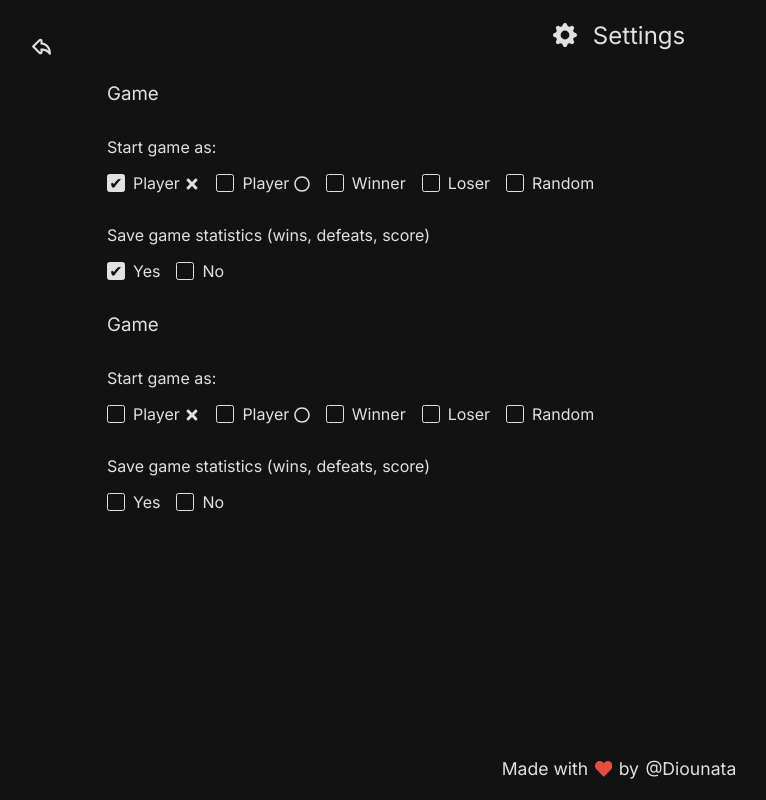
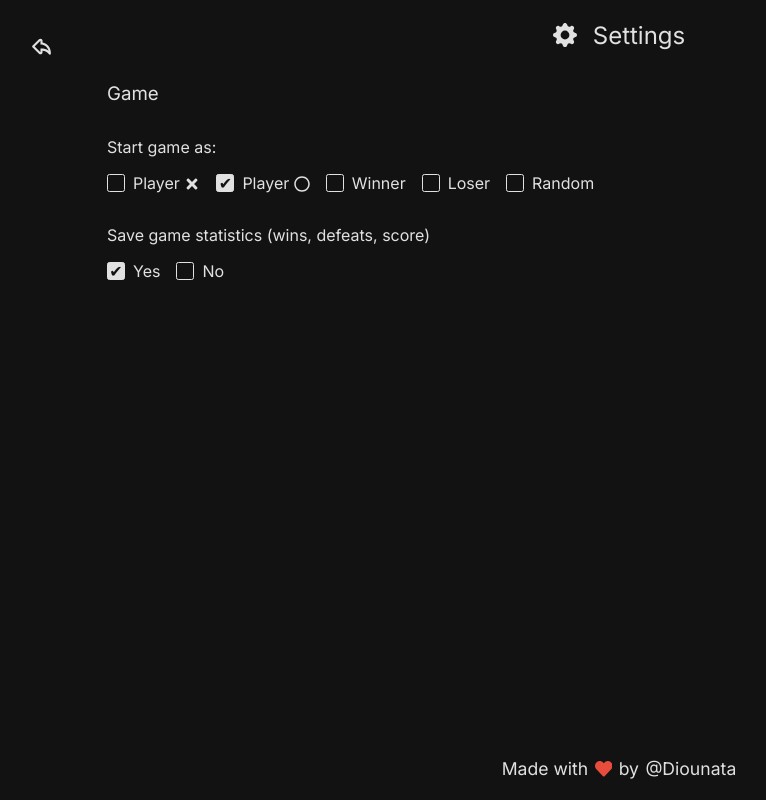
Before and after one commit to Diounata/tic-tac-toe, a Next.js app: page /settings in a window 1280 px wide. Shown: the whole page, without its empty margins (21-787 px from the left). Built offline with nearby package versions, Linux system fonts and the light colour scheme.

Commit message:
Add: Start Game As setting

```diff
--- a/package.json
+++ b/package.json
@@ -9,7 +9,7 @@
   },
   "dependencies": {
     "@types/react-icons": "^3.0.0",
-    "next": "10.2.3",
+    "next": "^11.1.0",
     "react": "17.0.2",
     "react-dom": "17.0.2",
     "react-icons": "^4.2.0",
--- a/src/Components/General/RadioButton.tsx
+++ b/src/Components/General/RadioButton.tsx
@@ -6,12 +6,14 @@ type RadioProps = {
     name: string;
     children: ReactNode;
     selected?: boolean;
+
+    onClick?: () => void;
 };
 
-export default function RadioButton({ id, name, children, selected }: RadioProps) {
+export default function RadioButton({ id, name, children, selected, onClick }: RadioProps) {
     return (
         <div className={styles.container}>
-            <input type='radio' name={name} id={id} checked={selected} />
+            <input type='radio' name={name} id={id} checked={selected} onClick={onClick} />
 
             <label htmlFor={id}>{children}</label>
         </div>
--- a/src/Contexts/GameContext.tsx
+++ b/src/Contexts/GameContext.tsx
@@ -2,9 +2,11 @@ import { createContext, ReactNode, useContext, useEffect, useState } from 'react
 
 import { useModal } from './ModalContext';
 import { usePlayers } from './PlayersContext';
+import { useSettings } from './SettingsContext';
 
 import X from '@Icons/X';
 import O from '@Icons/O';
+import { start } from 'repl';
 
 export const GameContext = createContext({} as ContextProps);
 
@@ -77,7 +79,7 @@ export function GameContextProvider({ children }: ChildrenProps) {
     const [playersName, setPlayersName] = useState({} as PlayersName);
 
     const [position, setPosition] = useState(['', '', '', '', '', '', '', '', '']);
-    const [playerTurn, setPlayerTurn] = useState('Player'); // It'll start as X
+    const [playerTurn, setPlayerTurn] = useState('');
     const [amountFilledPosition, setAmountFilledPosition] = useState(0);
     const [winner, setWinner] = useState<PlayerContentProps>();
     const [winnerPosition, setWinnerPosition] = useState([]);
@@ -85,6 +87,7 @@ export function GameContextProvider({ children }: ChildrenProps) {
 
     const { isModalOpen, changeModalState } = useModal();
     const { updatePlayersWhenWinning, updatePlayersWhenTie, updateHistory } = usePlayers();
+    const { startGameAs } = useSettings();
 
     function updatePlayer(xPlayer: PlayerContentProps, oPlayer: PlayerContentProps): void {
         const newPlayers = { x: xPlayer, o: oPlayer };
@@ -214,7 +217,6 @@ export function GameContextProvider({ children }: ChildrenProps) {
 
     function resetGame(): void {
         setPosition(['', '', '', '', '', '', '', '', '']);
-        setPlayerTurn('');
         setAmountFilledPosition(0);
         setWinner(null);
         setWinnerPosition([]);
@@ -222,13 +224,47 @@ export function GameContextProvider({ children }: ChildrenProps) {
         changeModalState(false);
     }
 
-    useEffect(() => {
-        if (playerTurn === 'X' || playerTurn === 'O') {
-            checkGameSituation();
+    function verifyTurnStarter(): void {
+        let starter;
+
+        switch (startGameAs) {
+            case 'X':
+                starter = 'X';
+                break;
+            case 'O':
+                starter = 'O';
+                break;
+            case 'Winner':
+                starter = winner.symbol === 'X' ? 'X' : 'O';
+                break;
+            case 'Loser':
+                starter = winner.symbol === 'X' ? 'O' : 'X';
+                break;
+            case 'Random':
+                const randomNumber = Math.floor(Math.random() * 2);
+
+                starter = randomNumber ? 'X' : 'O';
+                break;
+            default:
+                console.error('Error when verifying the starter.');
         }
 
-        if (!isModalOpen) {
-            setPlayerTurn(playerTurn === 'X' ? 'O' : 'X');
+        console.log(starter);
+
+        setPlayerTurn(starter);
+    }
+
+    useEffect(() => {
+        if (!isGameFinished) {
+            if (playerTurn === 'X' || playerTurn === 'O') {
+                checkGameSituation();
+            }
+
+            if (!isModalOpen) {
+                setPlayerTurn(playerTurn === 'X' ? 'O' : 'X');
+            }
+        } else {
+            verifyTurnStarter();
         }
     }, [position]);
 
--- /dev/null
+++ b/src/Contexts/SettingsContext.tsx
@@ -0,0 +1,29 @@
+import { createContext, ReactNode, useContext, useState } from 'react';
+
+const SettingsContext = createContext({} as ContextProps);
+
+type ChildrenProps = {
+    children: ReactNode;
+};
+
+type StartGameAsProps = 'X' | 'O' | 'Winner' | 'Loser' | 'Random';
+
+type ContextProps = {
+    startGameAs: StartGameAsProps;
+
+    updateStartGameAs(value: StartGameAsProps): void;
+};
+
+export function SettingsContextProvider({ children }: ChildrenProps) {
+    const [startGameAs, setStartGameAs] = useState<StartGameAsProps>('O');
+
+    function updateStartGameAs(value: StartGameAsProps): void {
+        setStartGameAs(value);
+    }
+
+    return <SettingsContext.Provider value={{ startGameAs, updateStartGameAs }}>{children}</SettingsContext.Provider>;
+}
+
+export function useSettings() {
+    return useContext(SettingsContext);
+}
--- a/src/pages/settings.tsx
+++ b/src/pages/settings.tsx
@@ -10,7 +10,11 @@ import Header from '@Components/General/Header';
 import Footer from '@Components/General/Footer';
 import RadioButton from '@Components/General/RadioButton';
 
+import { useSettings } from '@Contexts/SettingsContext';
+
 export default function Settings() {
+    const { startGameAs, updateStartGameAs } = useSettings();
+
     return (
         <>
             <TitlePage title='Leaderboard' />
@@ -32,27 +36,52 @@ export default function Settings() {
                             <header>Start game as:</header>
 
                             <div>
-                                <RadioButton name='start-game' id='x' selected>
+                                <RadioButton
+                                    name='start-game'
+                                    id='x'
+                                    selected={startGameAs === 'X'}
+                                    onClick={() => updateStartGameAs('X')}
+                                >
                                     <div>
                                         <span>Player</span> <X color='#e1e1e1' />
                                     </div>
                                 </RadioButton>
 
-                                <RadioButton name='start-game' id='o'>
+                                <RadioButton
+                                    name='start-game'
+                                    id='o'
+                                    selected={startGameAs === 'O'}
+                                    onClick={() => updateStartGameAs('O')}
+                                >
                                     <div>
                                         <span>Player</span> <O color='#e1e1e1' />
                                     </div>
                                 </RadioButton>
 
-                                <RadioButton name='start-game' id='winner'>
+                                <RadioButton
+                                    name='start-game'
+                                    id='winner'
+                                    selected={startGameAs === 'Winner'}
+                                    onClick={() => updateStartGameAs('Winner')}
+                                >
                                     Winner
                                 </RadioButton>
 
-                                <RadioButton name='start-game' id='loser'>
+                                <RadioButton
+                                    name='start-game'
+                                    id='loser'
+                                    selected={startGameAs === 'Loser'}
+                                    onClick={() => updateStartGameAs('Loser')}
+                                >
                                     Loser
                                 </RadioButton>
 
-                                <RadioButton name='start-game' id='random'>
+                                <RadioButton
+                                    name='start-game'
+                                    id='random'
+                                    selected={startGameAs === 'Random'}
+                                    onClick={() => updateStartGameAs('Random')}
+                                >
                                     Random
                                 </RadioButton>
                             </div>
@@ -72,54 +101,6 @@ export default function Settings() {
                             </div>
                         </article>
                     </section>
-
-                    <section>
-                        <h3>Game</h3>
-
-                        <article>
-                            <header>Start game as:</header>
-
-                            <div>
-                                <RadioButton name='start-game' id='x'>
-                                    <div>
-                                        <span>Player</span> <X color='#e1e1e1' />
-                                    </div>
-                                </RadioButton>
-
-                                <RadioButton name='start-game' id='o'>
-                                    <div>
-                                        <span>Player</span> <O color='#e1e1e1' />
-                                    </div>
-                                </RadioButton>
-
-                                <RadioButton name='start-game' id='winner'>
-                                    Winner
-                                </RadioButton>
-
-                                <RadioButton name='start-game' id='loser'>
-                                    Loser
-                                </RadioButton>
-
-                                <RadioButton name='start-game' id='random'>
-                                    Random
-                                </RadioButton>
-                            </div>
-                        </article>
-
-                        <article>
-                            <header>Save game statistics (wins, defeats, score)</header>
-
-                            <div>
-                                <RadioButton name='save-stats' id='yes'>
-                                    Yes
-                                </RadioButton>
-
-                                <RadioButton name='save-stats' id='no'>
-                                    No
-                                </RadioButton>
-                            </div>
-                        </article>
-                    </section>
                 </div>
             </main>
 
```
Also changed, not shown: src/pages/_app.tsx (+7 -4 lines), next-env.d.ts, 1 other file (tests, documents, lock files or other folders).
